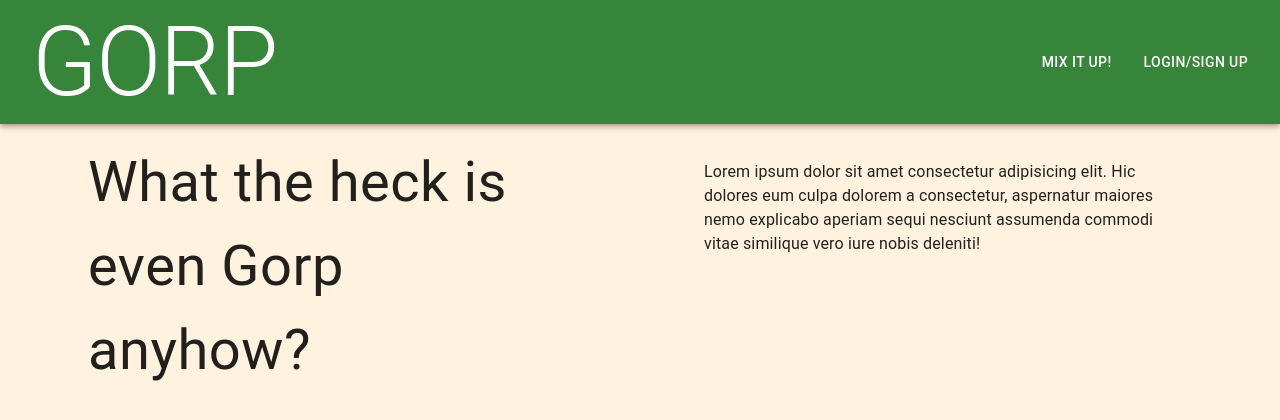
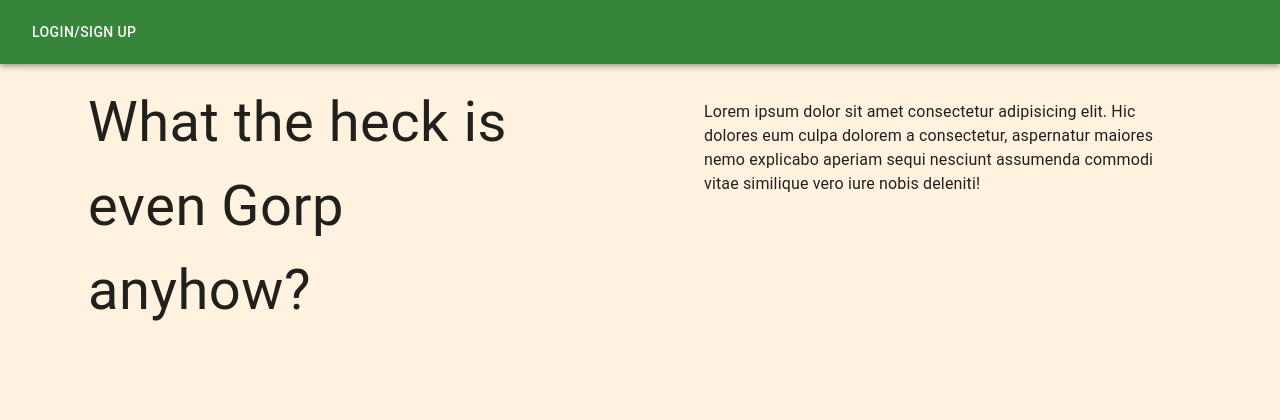
Before and after one commit to youngben97/GORP, a React (Vite) app in the folder client/: page / in a window 1280 px wide. Shown: the top 420 px of the page. Built offline with nearby package versions, Linux system fonts and the light colour scheme.

Commit message:
added logout/rendering for buttons. not done

```diff
--- a/client/src/components/Header.jsx
+++ b/client/src/components/Header.jsx
@@ -2,24 +2,42 @@ import * as React from 'react';
 import { AppBar, Box, Toolbar, Button, Stack, Modal} from '@mui/material';
 import LogSignModal from './LogSignModal';
 
-//Will need to incorporate Auth
-// import Auth from '../utils/auth';
+import Auth from '../utils/auth';
+export default function Navbar() {
+    const logout = (event) => {
+        event.preventDefault();
+        Auth.logout();
+    };
 
-export default function Navbar() {
+    //need to add title element back in and style buttons
     return (
         <Box sx={{ flexGrow: 1 }}>
             <AppBar position='static'>
                 <Toolbar sx={{justifyContent: 'space-between'}}>
-                        <Button href='/' color='inherit' sx={{ typography: 'h1'}}>GORP</Button>
-                        <Stack direction='row'>
-                            <Button href='/browsemix' color='inherit' sx={{mx: 2}}>Mix it Up!</Button>
-                            <LogSignModal/>
-                        </Stack>
+                    {Auth.loggedIn() ? (
+                        <>
+                        <Button href='/' color='inherit' sx={{mx: 2}}>
+                            {Auth.getProfile().data.username}'s mixes
+                        </Button>
+                        <Button href='/browsemix' color='inherit' sx={{mx: 2}}>Browse Mixes</Button>
+                        <Button color='inherit' onClick={logout}>
+                            Logout
+                        </Button>
+                        </>
+                    ) : (
+                        <LogSignModal />
+                    )}
                 </Toolbar>
             </AppBar>
         </Box>
     )
 }
+
+{/* <Stack direction='row'>
+<Button href='/browsemix' color='inherit' sx={{mx: 2}}>Mix it Up!</Button>
+<LogSignModal/>
+</Stack> */}
+
 
                             {/* <Link onClick={Auth.logout}>Logout</Link>         */}
 
```
